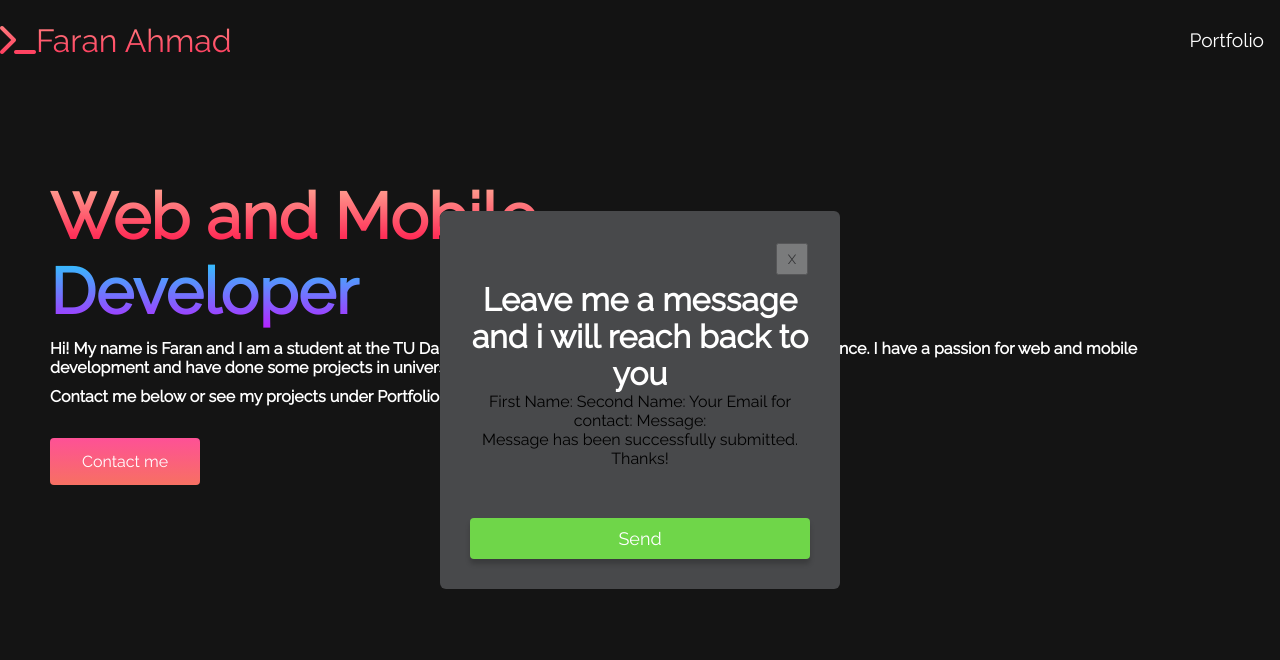
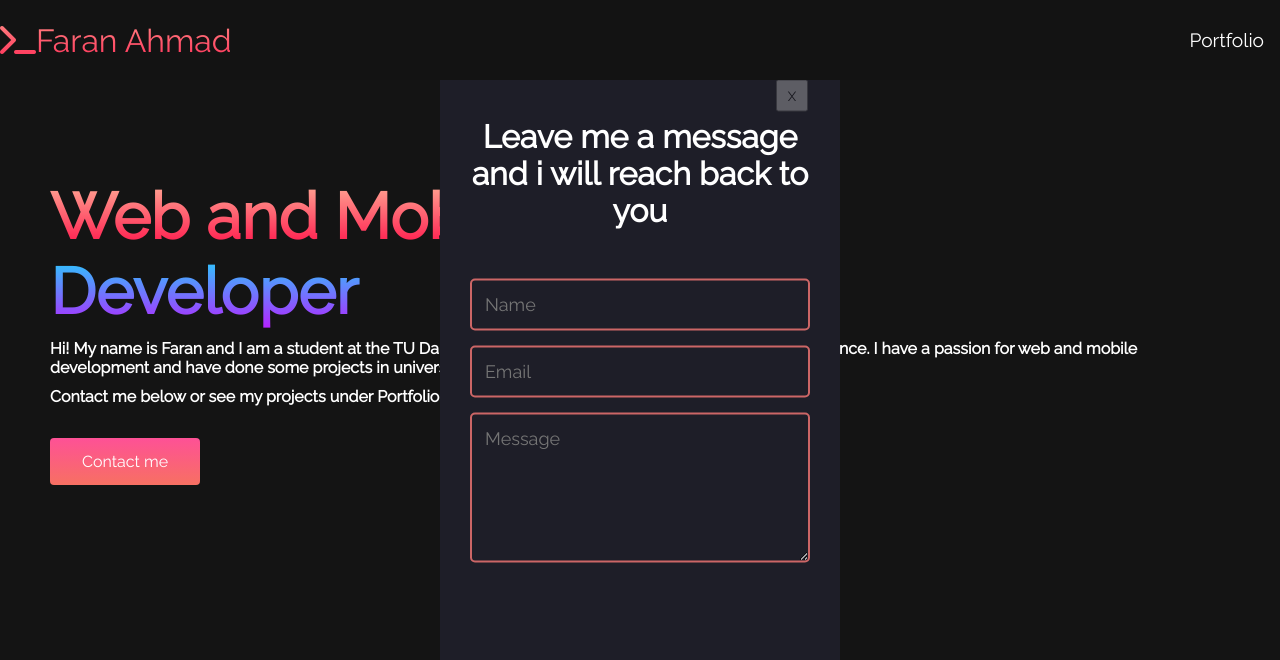
Before and after one commit to faran332/portfolio-website, a plain HTML site: page index.html in a window 1280 px wide. Both pictures are taken after a click on the button "Contact me". Shown: the top 660 px of the page. Drawn offline with nearby package versions, Linux system fonts and the light colour scheme.

Commit message:
can send email via contact form

```diff
--- a/app.js
+++ b/app.js
@@ -1,5 +1,7 @@
 const menu = document.querySelector("#mobile-menu");
 const menuLinks = document.querySelector(".navbar__menu");
+const serviceID = "service_4pu43vt";
+const templateID = "template_c5nb9sd";
 let popup = document.getElementById("contact-form");
 
 menu.addEventListener("click", function () {
@@ -14,3 +16,22 @@ function openContactForm() {
 function closeContactForm() {
   popup.classList.remove("open-contact__form--container");
 }
+
+function sendMessage() {
+  var templateParams = {
+    name: document.getElementById("name").value,
+    email: document.getElementById("email").value,
+    message: document.getElementById("message-box").value,
+  };
+
+  emailjs
+    .send(serviceID, templateID, templateParams)
+    .then((res) => {
+      document.getElementById("name").value = "";
+      document.getElementById("email").value = "";
+      document.getElementById("message-box").value = "";
+      console.log(res);
+      alert("Your message has been sent successfully. Thank you.");
+    })
+    .catch((err) => console.log(err));
+}
--- a/index.html
+++ b/index.html
@@ -12,6 +12,15 @@
       href="https://fonts.googleapis.com/css2?family=Raleway:wght@300;400&display=swap"
       rel="stylesheet"
     />
+    <script
+      type="text/javascript"
+      src="https://cdn.jsdelivr.net/npm/@emailjs/browser@3/dist/email.min.js"
+    ></script>
+    <script type="text/javascript">
+      (function () {
+        emailjs.init("rvVDDyWlwKXMfeqn1");
+      })();
+    </script>
   </head>
   <body>
     <!-- Navbar Section -->
@@ -64,12 +73,29 @@
             <div class="contact__form--content">
               <h3>Leave me a message and i will reach back to you</h3>
               <form>
-                <label for="fname">First Name:</label>
-                <label for="sname">Second Name:</label>
-                <label for="email">Your Email for contact:</label>
-                <label for="message">Message:</label>
+                <input
+                  type="text"
+                  id="name"
+                  name="Name"
+                  class="form__input"
+                  placeholder="Name"
+                />
+                <input
+                  type="text"
+                  id="email"
+                  name="Email"
+                  class="form__input"
+                  placeholder="Email"
+                />
+                <textarea
+                  name="message"
+                  id="message-box"
+                  class="form__input"
+                  cols="30"
+                  rows="10"
+                  placeholder="Message"
+                ></textarea>
               </form>
-              <p>Message has been successfully submitted. Thanks!</p>
               <button class="send__btn" onclick="sendMessage()">
                 <p>Send</p>
               </button>
--- a/styles.css
+++ b/styles.css
@@ -4,6 +4,8 @@
     padding: 0;
     font-family: 'Raleway', sans-serif;
 }
+
+form { max-width:420px; margin:50px auto; }
 
 /* Navbar Section */
 
@@ -301,7 +303,7 @@
 .contact__form--container {
     width: 400px;
     border-radius: 6px;
-    background: #48494B;
+    background: rgb(30,30,40);
     position: absolute;
     top: 0%;
     left: 50%;
@@ -319,6 +321,30 @@
 .contact__form--content {
     padding: 30px 30px;
     text-align: center;
+}
+
+.form__input {
+    color: white;
+    font-weight: 500;
+    font-size: 18px;
+    border-radius: 5px;
+    line-height: 22px;
+    background-color: transparent;
+    border:2px solid #CC6666;
+    transition: all 0.3s;
+    padding: 13px;
+    margin-bottom: 15px;
+    width:100%;
+    box-sizing: border-box;
+    outline:0;
+}
+
+.form__input:focus { border:2px solid #CC4949; }
+
+textarea {
+    height: 150px;
+    line-height: 150%;
+    resize: vertical;
 }
 
 .contact__form--content h3{
@@ -342,6 +368,10 @@
     border-radius: 4px;
     cursor: pointer;
     box-shadow: 0 5px 5px rgba(0, 0, 0, 0.2);
+}
+
+.send__btn:hover {
+    background: #6fd530;
 }
 
 .close__form {
```
